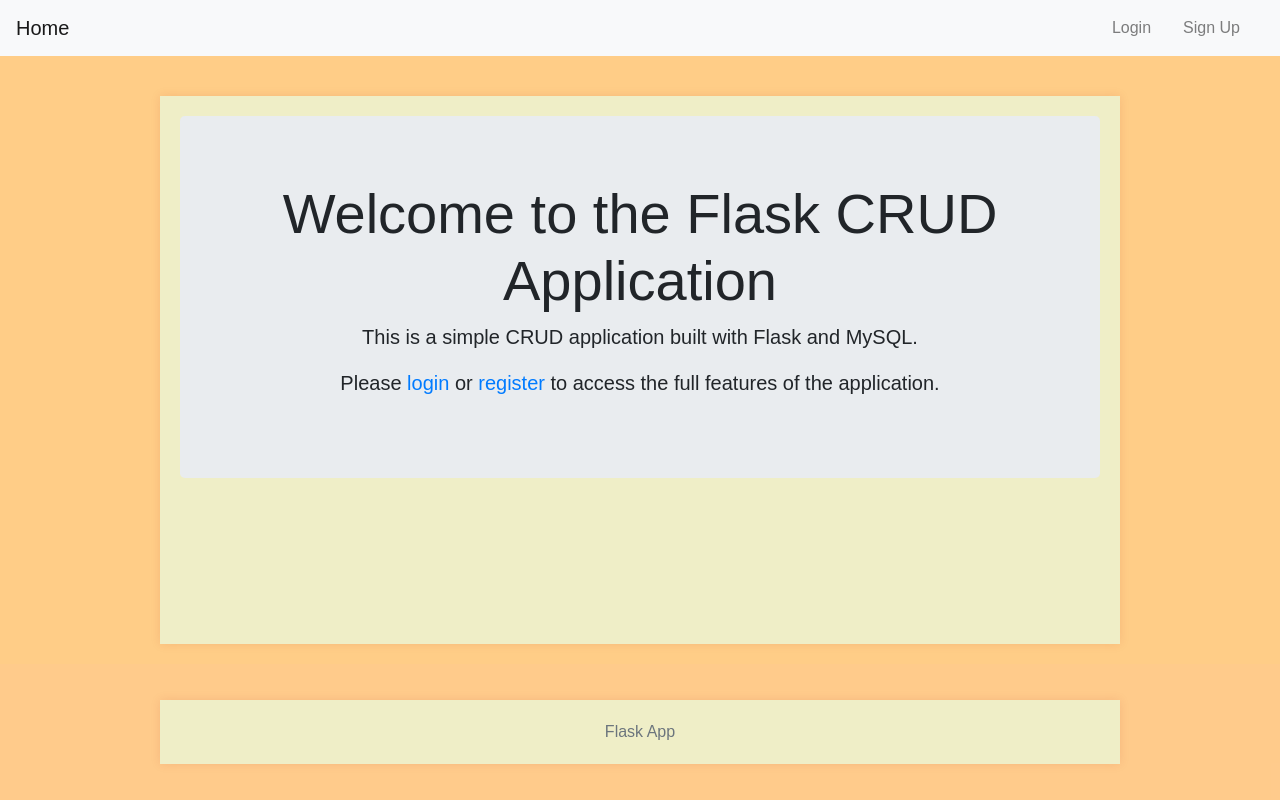
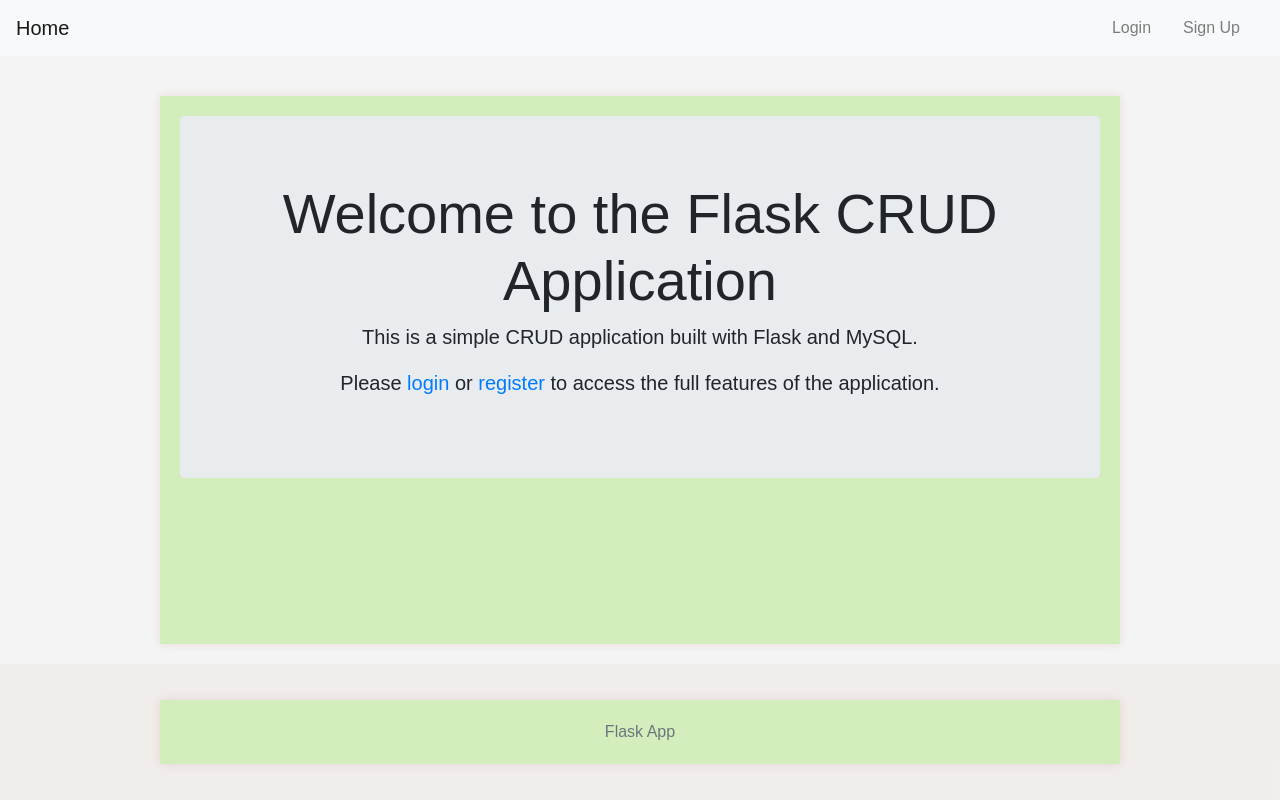
Before and after one commit to MeherPranav/flask-crud, a Flask app: page / in a window 1280 px wide. Run offline with Flask 3, Linux system fonts and the light colour scheme; some libraries are stand-ins or nearby versions.

Commit message:
second commit

```diff
--- a/static/css/styles.css
+++ b/static/css/styles.css
@@ -1,6 +1,6 @@
 body {
     font-family: Arial, sans-serif;
-    background-color: #ffcd87;
+    background-color: #f3f4f3;
     margin: 0;
     padding: 0;
 }
@@ -8,7 +8,7 @@ body {
     max-width: 960px;
     margin: 20px auto;
     padding: 20px;
-    background: rgb(239 238 199);
+    background: rgb(211, 238, 188);
     box-shadow: 0px 0px 10px 0px rgba(157, 23, 23, 0.1);
 }
 
--- a/templates/base.html
+++ b/templates/base.html
@@ -16,7 +16,7 @@
             flex: 1;
         }
         .footer {
-            background-color: #ffca8eb3;
+            background-color: #f0ece8b3;
             padding: 1rem;
             text-align: center;
         }
```
